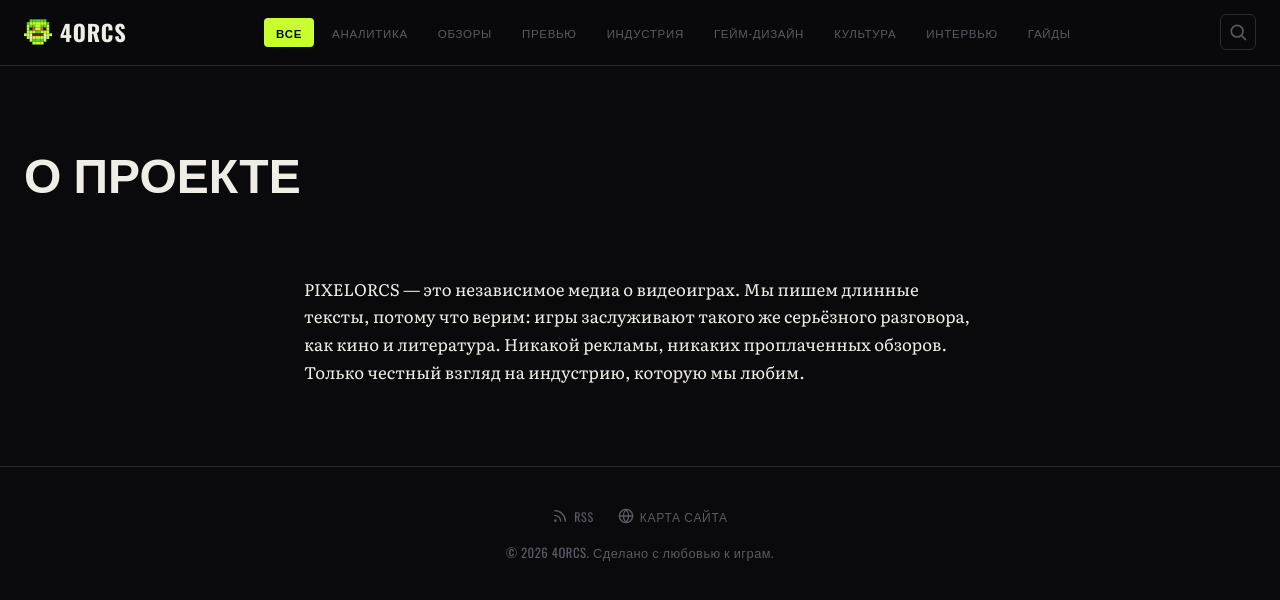
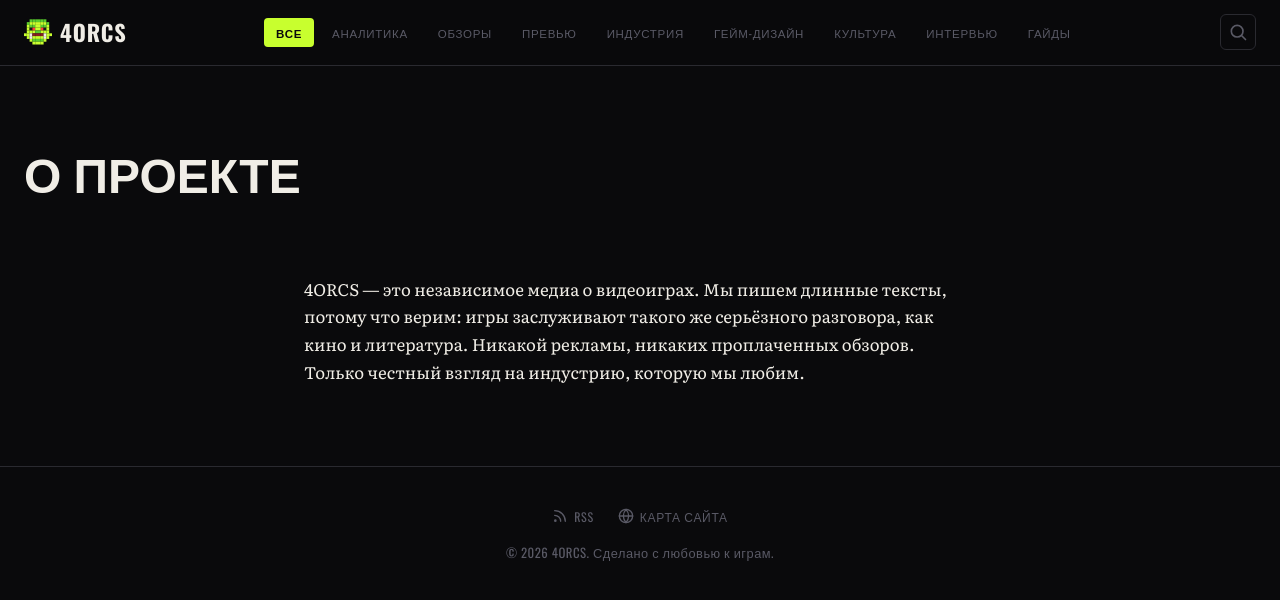
Before and after one commit to MagisterGudvin/pixelorcs, a Jekyll site: the page built from about.md, in a window 1280 px wide. Shown: the top 600 px of the page. Built offline with Jekyll 4.4.1, drawn with Linux system fonts in a browser that asks for light colours.

Commit message:
Update about.md

```diff
--- a/about.md
+++ b/about.md
@@ -1,7 +1,7 @@
 ---
 layout: default
-title: "О проекте — PIXELORCS"
-description: "PIXELORCS — независимый онлайн-журнал о видеоиграх и игровой индустрии."
+title: "О проекте — 4ORCS"
+description: "4ORCS — независимый онлайн-журнал о видеоиграх и игровой индустрии."
 ---
 
 <section class="post-hero">
@@ -11,7 +11,7 @@ description: "PIXELORCS — независимый онлайн-журнал о
 </section>
 <div class="post-content">
 
-PIXELORCS — это независимое медиа о видеоиграх. Мы пишем длинные тексты, потому что верим: игры заслуживают такого же серьёзного разговора, как кино и литература.
+4ORCS — это независимое медиа о видеоиграх. Мы пишем длинные тексты, потому что верим: игры заслуживают такого же серьёзного разговора, как кино и литература.
 
 Никакой рекламы, никаких проплаченных обзоров. Только честный взгляд на индустрию, которую мы любим.
 
```
